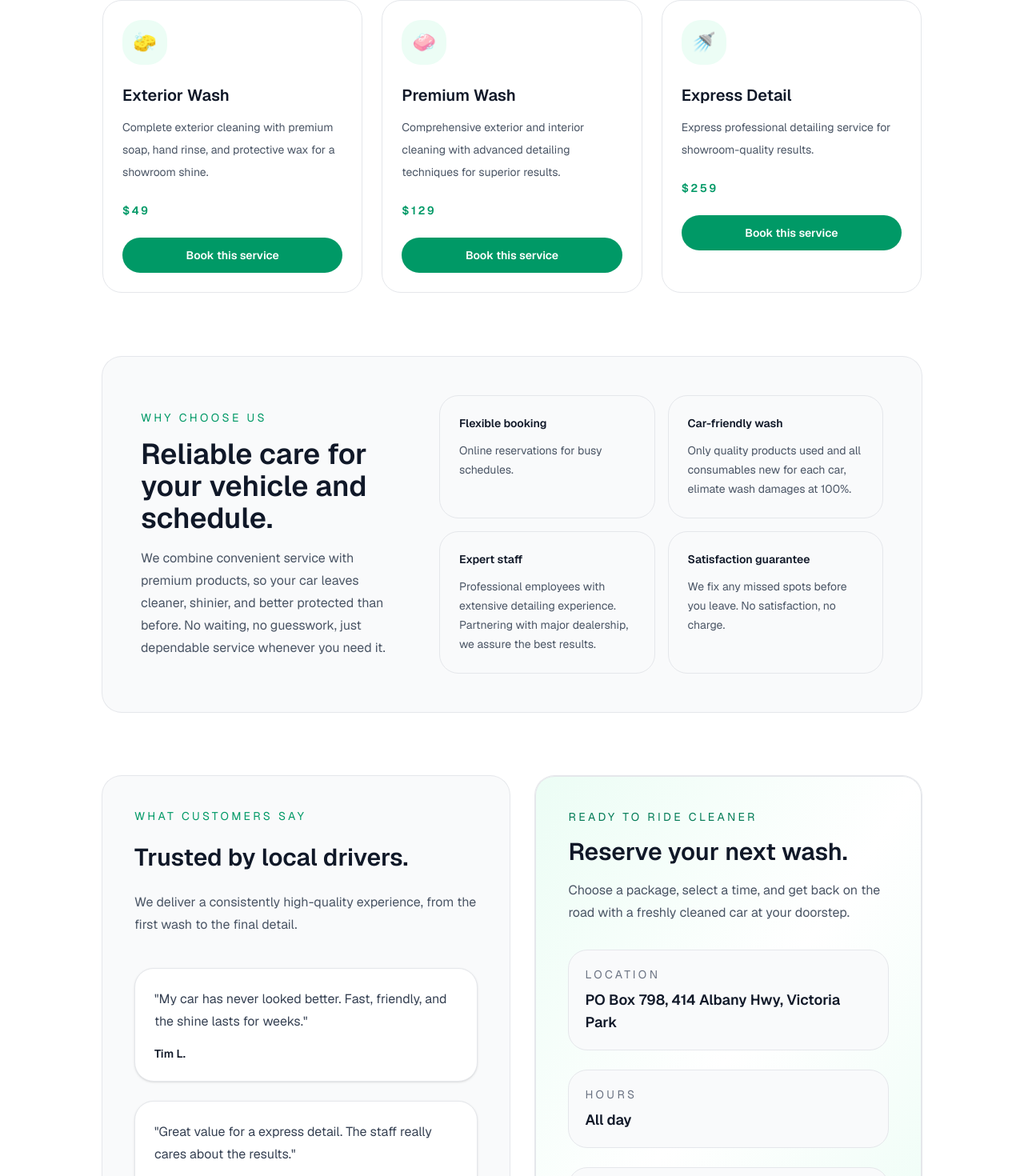
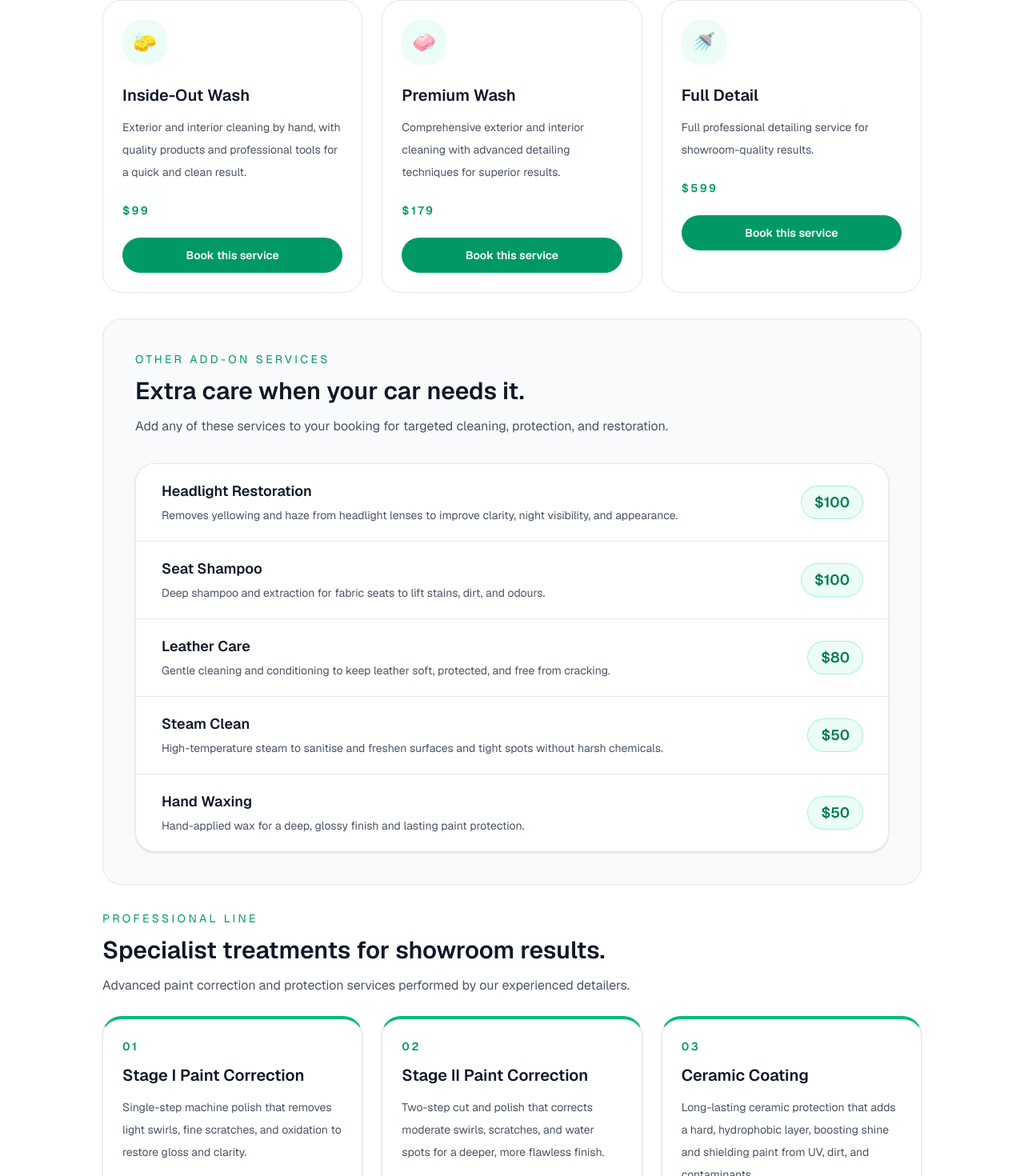
Before and after one commit to Muhlik2018/car-wash-site, a Next.js app: page / in a window 1280 px wide. Shown: the part 901-2371 px from the top of the page at 80% size. Built offline with nearby package versions, Linux system fonts and the light colour scheme.

Commit message:
Few price changes

```diff
--- a/app/booking/page.tsx
+++ b/app/booking/page.tsx
@@ -88,28 +88,28 @@ function SelectInput({
 export default function BookingPage() {
   const services = [
     {
-      title: "Exterior Wash",
-      description: "Complete exterior cleaning with premium soap, wheel detailing, and protective wax for a showroom shine.",
+      title: "Inside-Out Wash",
+      description: "Exterior and interior cleaning by hand, with quality products and professional tools for a quick and clean result.",
       details:
-        "Our Exterior Wash includes foam pre-wash, hand rinse, wheel cleaning, tire shine, high-quality soap application, and a finishing wax sealant for lasting protection and shine.",
+        "Our Inside-Out Wash includes exteior foam cleaning, spray waxing and interior wipe and vacuuming, ensuring your car looks and feels fresh inside and out.",
       icon: "🧽",
-      price: "$49",
+      price: "$99",
     },
     {
       title: "Premium Wash",
       description: "Comprehensive exterior and interior cleaning with advanced detailing techniques for superior results.",
       details:
-        "Premium Wash combines exterior cleaning with interior vacuuming, dashboard polish, window cleaning, leather conditioning, and odor elimination for a complete vehicle refresh.",
+        "Premium Wash combines exterior cleaning with tyre shine, wheel cleaning, interior vacuuming, leather conditioning, and odor elimination for a complete vehicle refresh.",
       icon: "🧼",
-      price: "$129",
+      price: "$179",
     },
     {
-      title: "Express Detail",
-      description: "Full professional detailing service with ceramic coating, paint correction, and complete interior restoration.",
+      title: "Full Detail",
+      description: "Full professional detailing service for showroom-quality results.",
       details:
-        "Express Detail provides full exterior correction, clay bar treatment, ceramic coating application, complete interior deep clean, trim restoration, engine bay detailing, and finishing touches for a showroom-quality result.",
+        "Upon premium wash, full detail provides stage I cut & polish, ceramic coating, and interior deep cleaning for a showroom-quality result.",
       icon: "🚿",
-      price: "$259",
+      price: "$599",
     },
   ];
 
--- a/app/page.tsx
+++ b/app/page.tsx
@@ -85,12 +85,12 @@ function ServiceCard({
 export default function Home() {
   const services = [
     {
-      title: "Exterior Wash",
-      description: "Complete exterior cleaning with premium soap, hand rinse, and protective wax for a showroom shine.",
+      title: "Inside-Out Wash",
+      description: "Exterior and interior cleaning by hand, with quality products and professional tools for a quick and clean result.",
       details:
-        "Our Exterior Wash includes foam pre-wash, high-quality soap application, window cleaning, hand rinse and a finishing wax sealant for lasting protection and shine.",
+        "Our Inside-Out Wash includes exteior foam cleaning, spray waxing and interior wipe and vacuuming, ensuring your car looks and feels fresh inside and out.",
       icon: "🧽",
-      price: "$49",
+      price: "$99",
     },
     {
       title: "Premium Wash",
@@ -98,15 +98,61 @@ export default function Home() {
       details:
         "Premium Wash combines exterior cleaning with tyre shine, wheel cleaning, interior vacuuming, leather conditioning, and odor elimination for a complete vehicle refresh.",
       icon: "🧼",
-      price: "$129",
+      price: "$179",
     },
     {
-      title: "Express Detail",
-      description: "Express professional detailing service for showroom-quality results.",
+      title: "Full Detail",
+      description: "Full professional detailing service for showroom-quality results.",
       details:
-        "Upon premium wash, express detail provide seat deep cleaning, steam cleaning, hand waxing and engine bay cleaning for a showroom-quality result.",
+        "Upon premium wash, full detail provides stage I cut & polish, ceramic coating, and interior deep cleaning for a showroom-quality result.",
       icon: "🚿",
-      price: "$259",
+      price: "$599",
+    },
+  ];
+
+  const addOnServices = [
+    {
+      title: "Headlight Restoration",
+      description: "Removes yellowing and haze from headlight lenses to improve clarity, night visibility, and appearance.",
+      price: "$100",
+    },
+    {
+      title: "Seat Shampoo",
+      description: "Deep shampoo and extraction for fabric seats to lift stains, dirt, and odours.",
+      price: "$100",
+    },
+    {
+      title: "Leather Care",
+      description: "Gentle cleaning and conditioning to keep leather soft, protected, and free from cracking.",
+      price: "$80",
+    },
+    {
+      title: "Steam Clean",
+      description: "High-temperature steam to sanitise and freshen surfaces and tight spots without harsh chemicals.",
+      price: "$50",
+    },
+    {
+      title: "Hand Waxing",
+      description: "Hand-applied wax for a deep, glossy finish and lasting paint protection.",
+      price: "$50",
+    },
+  ];
+
+  const professionalServices = [
+    {
+      title: "Stage I Paint Correction",
+      description: "Single-step machine polish that removes light swirls, fine scratches, and oxidation to restore gloss and clarity.",
+      price: "$499",
+    },
+    {
+      title: "Stage II Paint Correction",
+      description: "Two-step cut and polish that corrects moderate swirls, scratches, and water spots for a deeper, more flawless finish.",
+      price: "$699",
+    },
+    {
+      title: "Ceramic Coating",
+      description: "Long-lasting ceramic protection that adds a hard, hydrophobic layer, boosting shine and shielding paint from UV, dirt, and contaminants.",
+      price: "$399",
     },
   ];
 
@@ -163,6 +209,55 @@ export default function Home() {
             {services.map((service) => (
               <ServiceCard key={service.title} service={service} onOpen={setActiveService} />
             ))}
+          </div>
+          <div className="rounded-3xl border border-gray-200 bg-gray-50 p-8 sm:p-10">
+            <div className="space-y-3">
+              <p className="text-sm uppercase tracking-[0.24em] text-emerald-600">Other add-on services</p>
+              <h3 className="text-2xl font-semibold text-gray-900 sm:text-3xl">Extra care when your car needs it.</h3>
+              <p className="max-w-3xl text-base leading-7 text-gray-600">
+                Add any of these services to your booking for targeted cleaning, protection, and restoration.
+              </p>
+            </div>
+            <ul className="mt-8 divide-y divide-gray-200 overflow-hidden rounded-3xl border border-gray-200 bg-white shadow-sm">
+              {addOnServices.map((service) => (
+                <li
+                  key={service.title}
+                  className="flex items-center justify-between gap-4 px-6 py-4 transition hover:bg-emerald-50/50 sm:px-8 sm:py-5"
+                >
+                  <div>
+                    <p className="text-base font-semibold text-gray-900 sm:text-lg">{service.title}</p>
+                    <p className="mt-1 text-sm leading-6 text-gray-600">{service.description}</p>
+                  </div>
+                  <span className="shrink-0 rounded-full bg-emerald-50 px-4 py-1.5 text-base font-semibold text-emerald-700 ring-1 ring-emerald-200 sm:text-lg">
+                    {service.price}
+                  </span>
+                </li>
+              ))}
+            </ul>
+          </div>
+          <div className="space-y-6">
+            <div className="space-y-3 text-center lg:text-left">
+              <p className="text-sm uppercase tracking-[0.24em] text-emerald-600">Professional line</p>
+              <h3 className="text-2xl font-semibold text-gray-900 sm:text-3xl">Specialist treatments for showroom results.</h3>
+              <p className="max-w-3xl text-base leading-7 text-gray-600">
+                Advanced paint correction and protection services performed by our experienced detailers.
+              </p>
+            </div>
+            <div className="grid gap-6 lg:grid-cols-3">
+              {professionalServices.map((service, index) => (
+                <article
+                  key={service.title}
+                  className="flex flex-col rounded-3xl border border-gray-200 border-t-4 border-t-emerald-500 bg-white p-6 shadow-sm transition hover:-translate-y-1 hover:shadow-xl hover:shadow-emerald-500/10"
+                >
+                  <span className="text-sm font-semibold uppercase tracking-[0.18em] text-emerald-600">
+                    {`0${index + 1}`}
+                  </span>
+                  <h4 className="mt-3 text-xl font-semibold text-gray-900">{service.title}</h4>
+                  <p className="mt-3 flex-1 text-sm leading-7 text-gray-600">{service.description}</p>
+                  <p className="mt-6 border-t border-gray-200 pt-4 text-2xl font-semibold text-emerald-600">{service.price}</p>
+                </article>
+              ))}
+            </div>
           </div>
         </section>
 
@@ -265,12 +360,12 @@ export default function Home() {
             <p className="text-sm uppercase tracking-[0.24em] text-emerald-700">Ready to ride cleaner</p>
             <h2 className="mt-4 text-3xl font-semibold text-gray-900">Reserve your next wash.</h2>
             <p className="mt-4 text-base leading-7 text-gray-600">
-              Choose a package, select a time, and get back on the road with a freshly cleaned car at your doorstep.
+              We offer in store or to door options with extra charges, book today and we will contact you shortly.
             </p>
             <div className="mt-8 space-y-6">
               {[
-                { label: "Location", value: "PO Box 798, 414 Albany Hwy, Victoria Park" },
-                { label: "Hours", value: "All day" },
+                { label: "Location", value: "408 Scarborough Beach Rd Osborne Park WA 6017" },
+                { label: "Hours", value: "All day - Booking Required" },
                 { label: "Contact", value: "starlightautocarwash@gmail.com" },
               ].map((item) => (
                 <div key={item.label} className="rounded-3xl bg-gray-50 p-5 border border-gray-200">
```
